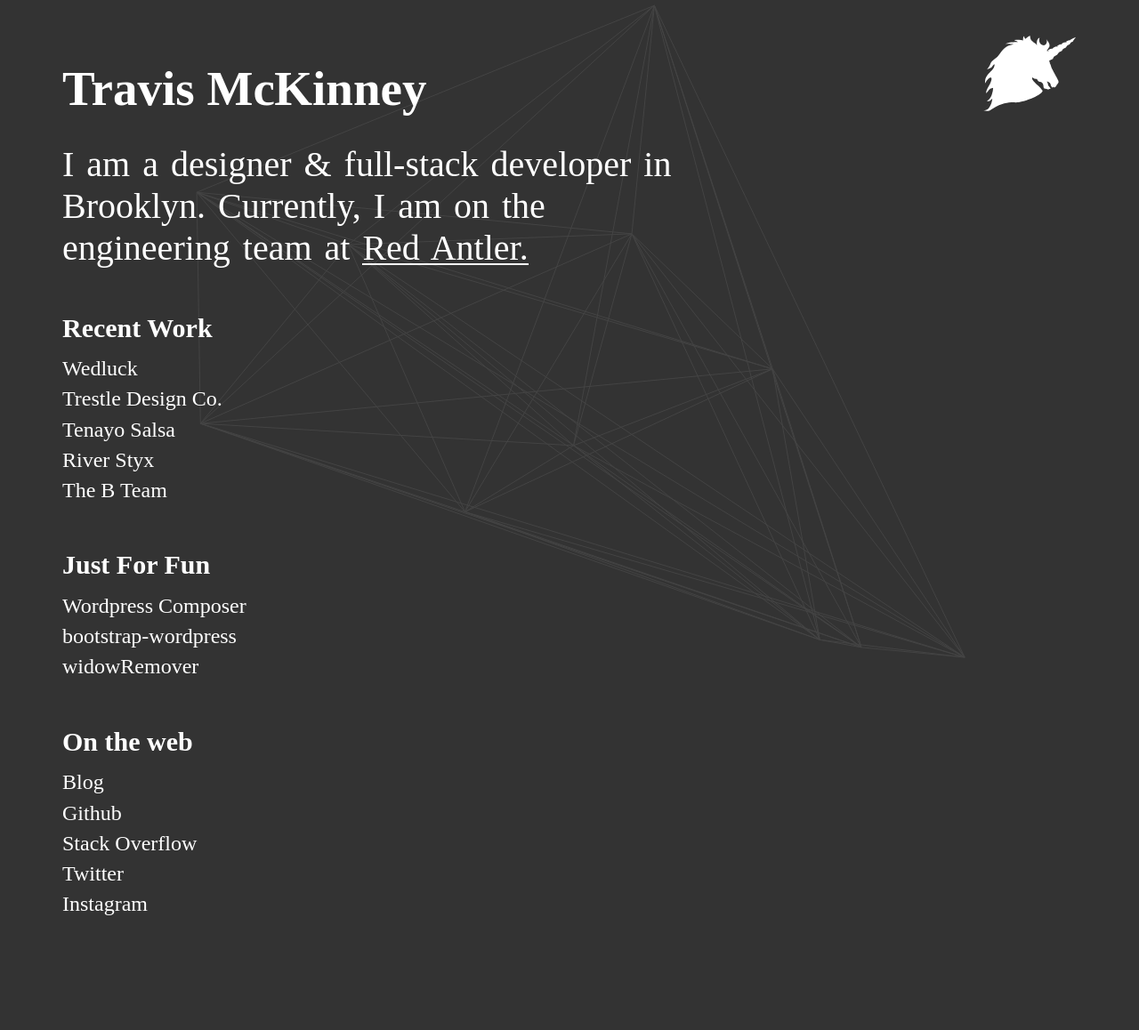
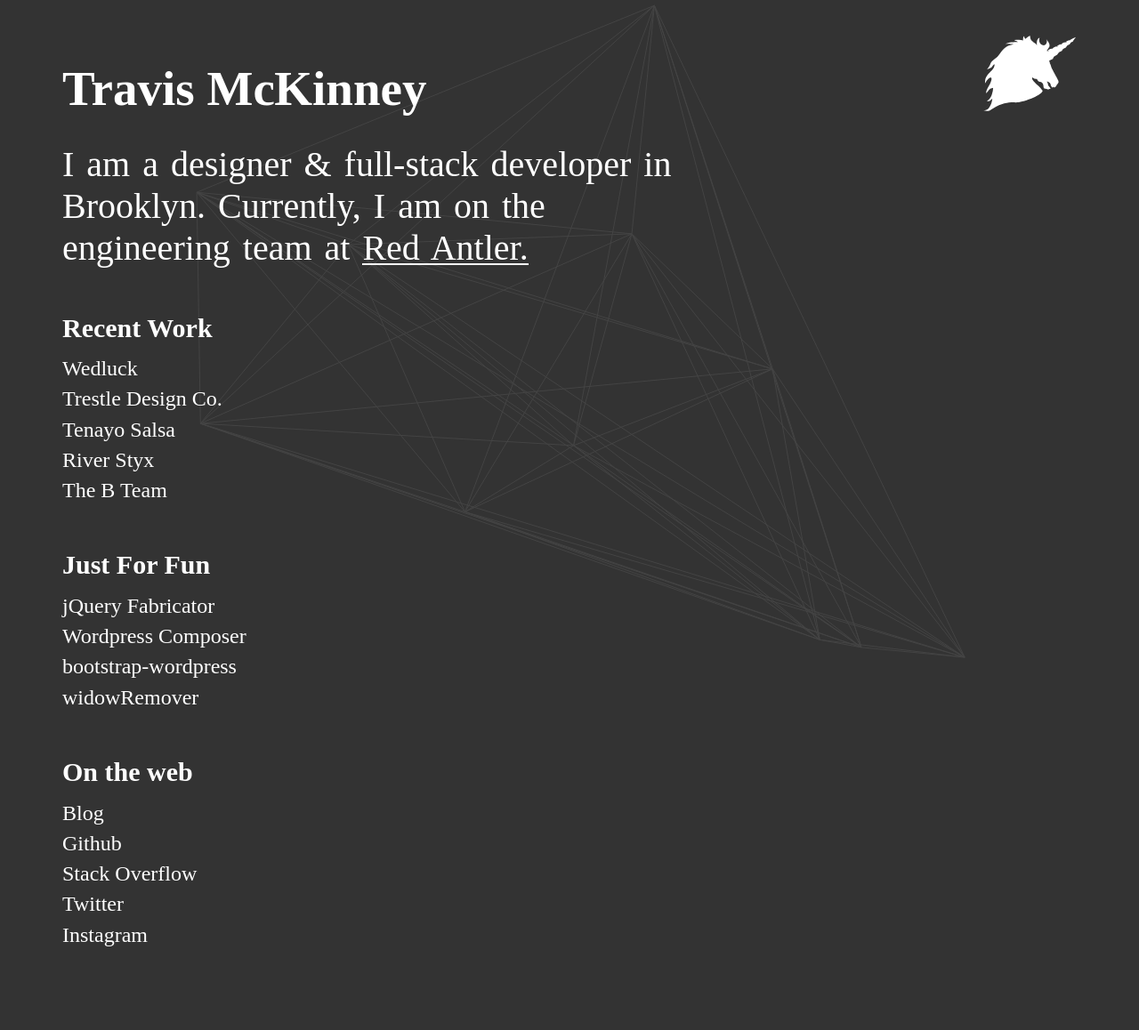
Before and after one commit to tramck/tramck.github.io, a Jekyll site: the page built from index.html, in a window 1280 px wide. Shown: the whole page at 89% size. Built offline with Jekyll 4.4.1, drawn with Linux system fonts in a browser that asks for light colours; nearby versions of some CDN libraries; before the commit the page ends 1124 px from its top, so only the background shows below that.

Commit message:
add jquery fabricator to just for fun

```diff
--- a/index.html
+++ b/index.html
@@ -33,6 +33,7 @@ body_class: home
 
     <h3>Just For Fun</h3>
     <ul class="home-list">
+      <li><a href="https://github.com/braznaavtrav/jquery.fabricator">jQuery Fabricator</a></li>
       <li><a href="http://github.com/braznaavtrav/wordpress_composer">Wordpress Composer</a></li>
       <li><a href="https://github.com/braznaavtrav/bootstrap-wordpress">bootstrap-wordpress</a></li>
       <li><a href="https://github.com/braznaavtrav/widowRemover">widowRemover</a></li>
```
